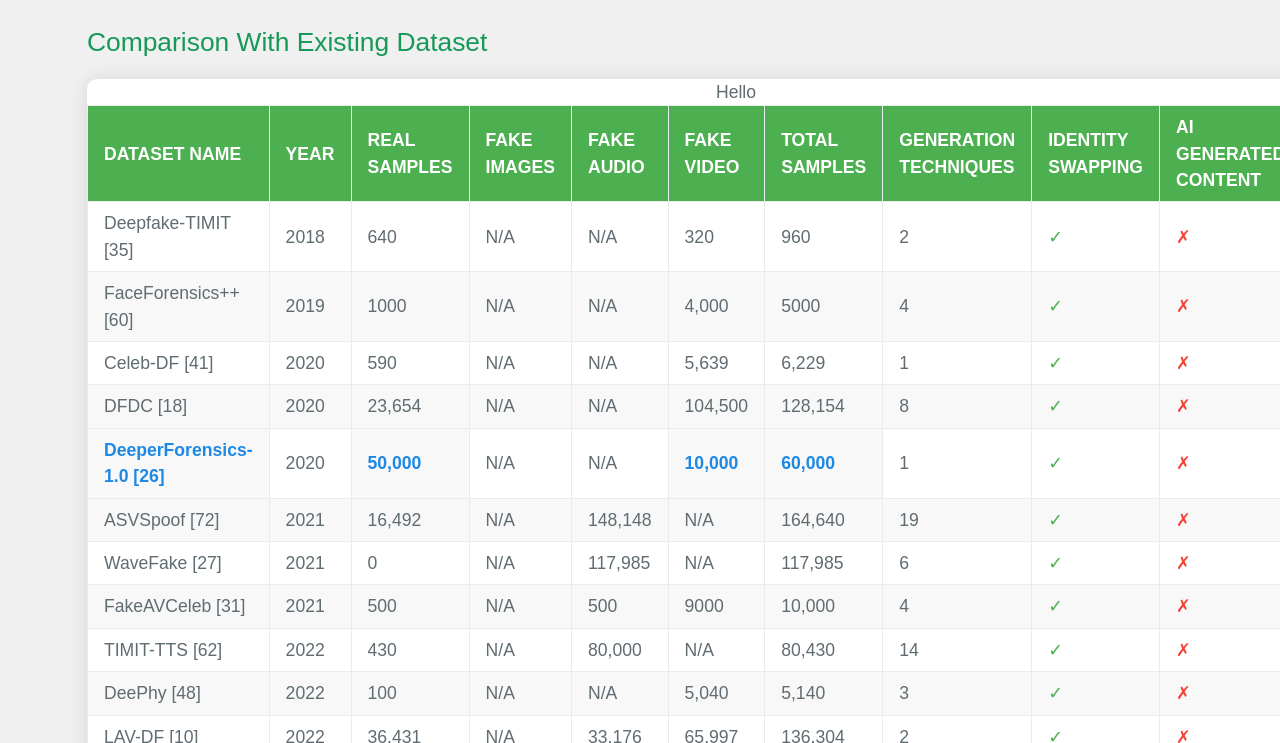
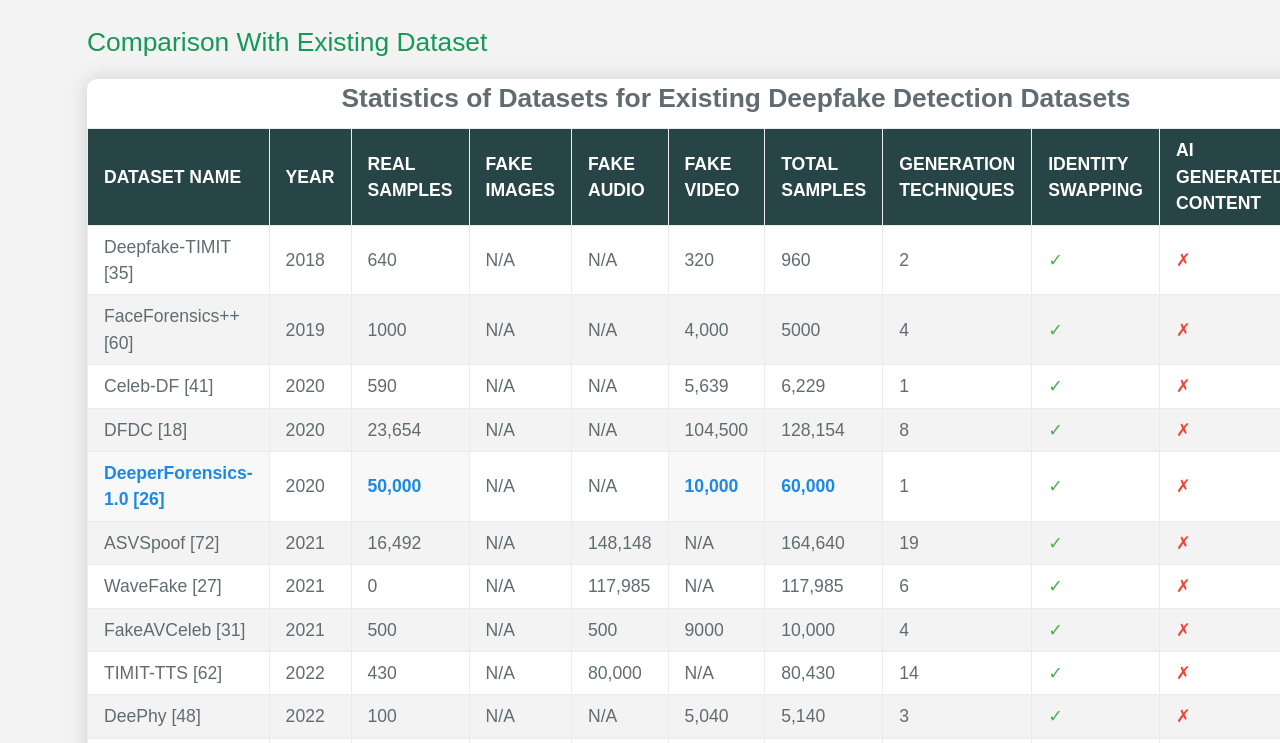
Before and after one commit to anonymousillusion/glowing-sniffle, a plain HTML site: page index.html in a window 1280 px wide. Shown: the part 1017-1760 px from the top of the page. Drawn offline with Linux system fonts and the light colour scheme.

Commit message:
Update index.html

```diff
--- a/index.html
+++ b/index.html
@@ -20,7 +20,7 @@
 <style>
     body {
         font-family: Arial, sans-serif;
-        background-color: #f0f0f0;
+        background-color: #f3f3f3;
         display: flex;
         justify-content: center;
         align-items: center;
@@ -30,26 +30,32 @@
     table {
         border-collapse: collapse;
         background-color: white;
-        box-shadow: 0 0 20px rgba(0, 0, 0, 0.1);
+        box-shadow: 0 0 20px rgba(0, 0, 0, 0.15);
         border-radius: 10px;
         overflow: hidden;
+    }
+    caption {
+      margin: 10px;
+      font-size: 1.5em;
+      font-weight: bold;
+      text-align: center;
     }
     th, td {
         padding: 12px 15px;
         text-align: left;
-        border-bottom: 1px solid #e0e0e0;
+        border-bottom: 1px solid #dddddd;
     }
     th {
-        background-color: #4CAF50;
+        background-color: #274546;
         color: white;
         text-transform: uppercase;
         font-weight: bold;
     }
     tr:nth-child(even) {
-        background-color: #f8f8f8;
+        background-color: #f3f3f3;
     }
     tr:hover {
-        background-color: #f1f1f1;
+        background-color: #f3f3f3;
     }
     .highlight {
         color: #1e88e5;
@@ -100,7 +106,7 @@ The recent surge in the spread of deepfakes and AI-generated content on social m
 <a name="1" href="https://bhashabluff.github.io/"><h2 id="visualization1">Comparison With Existing Dataset</h2></a>
 
     <table>
-        <caption>Hello</caption>
+        <caption>Statistics of Datasets for Existing Deepfake Detection Datasets</caption>
         <thead>
             <tr>
                 <th>Dataset Name</th>
```
